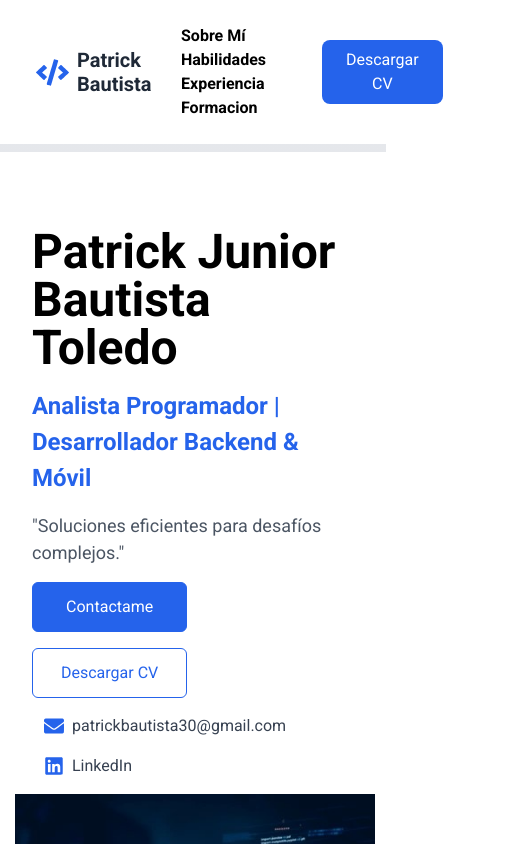
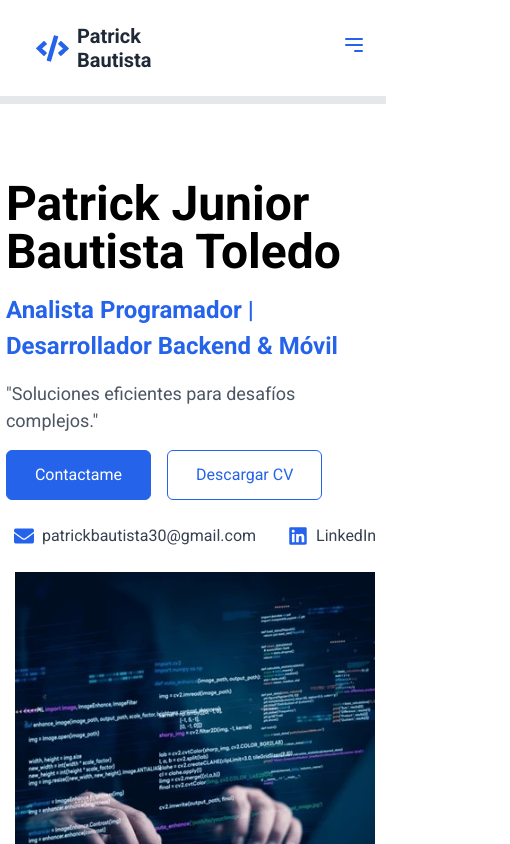
Before and after one commit to pbautistadev/patrick-portfolio, a React (Vite) app: page / in a window 390 px wide. Shown: the top 844 px of the page, 510 px wide, since content can reach past the window. Built offline with nearby package versions, Linux system fonts and the light colour scheme.

Commit message:
Update sizes to adaptative design and update for deploy

```diff
--- a/package.json
+++ b/package.json
@@ -1,5 +1,6 @@
 {
   "name": "patrickbautista-landing",
+  "homepage": "https://patrickbautista.github.io/",
   "private": true,
   "version": "0.0.0",
   "type": "module",
--- a/src/components/Abilities/Abilities.tsx
+++ b/src/components/Abilities/Abilities.tsx
@@ -187,7 +187,7 @@ function Abilities() {
   return (
     <div className="flex flex-col items-center w-full pt-15 pb-15">
       <h1 className="text-[30px] text-secondary font-bold">Mis habilidades</h1>
-      <div className="grid md:w-4/5 grid-cols-3 content-center gap-4 mt-8 pt-8">
+      <div className="grid w-6/8 md:grid-cols-3 grid-cols-2 content-center gap-4 mt-8 pt-8">
         {abilitiesLinks.map((link) => (
           <div
             key={link.id}
@@ -210,8 +210,8 @@ function Abilities() {
             <div>
               <ul
                 className={
-                  " content-center  " +
-                  (link.isColumn ? "grid grid-cols-3" : "row-auto")
+                  " content-center  row-auto" +
+                  (link.isColumn ? "md:grid grid-cols-3" : "md:row-auto")
                 }
               >
                 {link.abilities.map((ability) => (
--- a/src/components/About/About.tsx
+++ b/src/components/About/About.tsx
@@ -61,14 +61,14 @@ const About = () => {
           <p className="text-[18px] text-description">
             "Soluciones eficientes para desafíos complejos."
           </p>
-          <div className="flex flex-col md:flex-row gap-4">
+          <div className="flex flex-row gap-4">
             <div className="flex flex-col md:flex-row ">
-              <button
-                type="button"
+              <a
+                href="https://wa.me/393514136725?text=%C2%A1Hola%21%20Vi%20tu%20perfil%20de%20programador%20y%20me%20result%C3%B3%20muy%20interesante.%20Me%20gustar%C3%ADa%20conversar%20contigo%20sobre%20posibles%20oportunidades."
                 className="bg-primary text-white px-7 py-3 rounded-md border-primary border-1 active:bg-sky-600 transition duration-300"
               >
                 Contactame
-              </button>
+              </a>
             </div>
             <div className="flex flex-col md:flex-row ">
               <a
@@ -76,20 +76,16 @@ const About = () => {
                 target="_blank"
                 rel="noopener noreferrer"
                 download="cv_patrickbautista.pdf"
+                className="bg-white text-primary px-7 py-3 rounded-md border-primary border-1 active:bg-sky-600 active:text-white transition duration-300"
               >
-                <button
-                  type="button"
-                  className="bg-white text-primary px-7 py-3 rounded-md border-primary border-1 active:bg-sky-600 active:text-white transition duration-300"
-                >
-                  Descargar CV
-                </button>
+                Descargar CV
               </a>
             </div>
           </div>
-          <div className="flex flex-col md:flex-row gap-4">
-            <div className="flex flex-row gap-2">
+          <div className="flex flex-row gap-4">
+            <a className="flex flex-row gap-2 p-2">
               <svg
-                className="w-[20px] fill-current text-primary ml-3"
+                className="w-[20px] fill-current text-primary "
                 version="1.0"
                 viewBox="0 0 1000 1000"
               >
@@ -99,17 +95,20 @@ const About = () => {
               <p className="text-textgray text-[16px]">
                 patrickbautista30@gmail.com
               </p>
-            </div>
-            <div className="flex flex-row gap-2">
+            </a>
+            <a
+              href="https://wa.me/393514136725?text=%C2%A1Hola%21%20Vi%20tu%20perfil%20de%20programador%20y%20me%20result%C3%B3%20muy%20interesante.%20Me%20gustar%C3%ADa%20conversar%20contigo%20sobre%20posibles%20oportunidades."
+              className="flex flex-row gap-2 hover:bg-gray-200 transition duration-300 rounded-md p-2"
+            >
               <svg
-                className="w-[20px] fill-current text-primary ml-3"
+                className="w-[20px] fill-current text-primary "
                 version="1.0"
                 viewBox="0 0 1000 1000"
               >
                 <path d="M109.1 65C92.9 69.3 77 82.3 69.7 97.2 62.4 112.2 63 76 63 500c0 335.4.2 383.3 1.5 388.8 4.8 20.4 20.3 37.5 41.2 45.5l5.8 2.2 385.3.3c428.2.2 391.1.8 406.2-6.6 10.5-5.1 22.2-16.8 27.3-27.4 7.3-15.1 6.7 21.2 6.7-402.8s.6-387.7-6.7-402.8c-5.1-10.6-16.8-22.3-27.3-27.4-15-7.4 21.6-6.8-403.5-6.7-375.3 0-383.1 0-390.4 1.9zm171.4 124.7c17 4.3 32.1 14.6 43.1 29.3 8.8 11.8 13.5 27.1 13.5 43.5 0 22.1-7.9 40.8-23.4 55.1-19.5 18.1-47.1 24.7-72.6 17.4-26-7.4-46.9-29.8-52.7-56.4-2.4-11.2-1.6-28.2 2-39.1 7.3-22.6 27.6-42.5 50.2-49.1 12.3-3.5 27.7-3.8 39.9-.7zm397.2 195.4c32 2.6 60.2 11.9 78.3 25.7 8 6.1 18.5 16.7 24.5 24.7 5.9 7.9 15.7 27.6 19.5 39.5 6.1 18.7 10 41.2 12 68.5.6 8.4 1 65 1 141.7V813H683V699.7c0-62.2-.5-118.7-1-125.3-2.2-28.1-9.6-48.2-22.1-60.4-5.6-5.4-10.6-8.2-20.4-11.6-7.3-2.6-9.2-2.8-23-2.9-18 0-26.7 1.7-38.8 7.7-14.6 7.3-25 20-31.4 38.4-7.6 21.9-8.3 35.1-8.3 164.1V813H408V395h125l.2 28.7.3 28.8 2-3.3c4.3-7.2 14.5-20 20.6-25.8 31.2-29.6 71.9-42.5 121.6-38.3zM328 604v209H197V395h131v209z" />
               </svg>
               <p className="text-textgray text-[16px]">LinkedIn</p>
-            </div>
+            </a>
           </div>
         </div>
         <div className="basis-1/2 flex justify-start items-start md:ml-20">
@@ -119,7 +118,7 @@ const About = () => {
         </div>
       </div>
       <div className="w-full flex justify-center pt-15 pb-15">
-        <div className="md:w-1/2  flex flex-col items-center gap-6">
+        <div className="lg:w-1/2 w-2/3 flex flex-col items-center gap-6">
           <h1 className="text-[30px] text-secondary font-bold">Sobre Mi</h1>
           <p className="text-[18px] text-textgray">
             Analista Programador con gran capacidad de aprendizaje y adaptación
@@ -128,7 +127,7 @@ const About = () => {
             trabajar bajo presión para ofrecer soluciones eficientes a desafíos
             complejos.
           </p>
-          <div className="grid md:w-full grid-cols-3 content-center gap-4">
+          <div className="grid md:w-full lg:grid-cols-3 grid-cols-2 content-center gap-4">
             {aboutMeLinks.map((link) => (
               <div
                 key={link.id}
--- a/src/components/Experience/Experience.tsx
+++ b/src/components/Experience/Experience.tsx
@@ -23,7 +23,7 @@ const experienceInfo = [
 
 function Experience() {
   return (
-    <div className=" flex flex-col items-center bg-gradient-to-r from-gray-50 from-99% to-transparent to-99% pt-15 pb-15 mx-8">
+    <div className=" flex flex-col items-center bg-gradient-to-r from-gray-50 from-99% to-transparent to-99% pt-15 pb-15">
       <h1 className="text-[30px] text-secondary font-bold">
         Experiencia Laboral
       </h1>
--- a/src/components/Hero/Hero.tsx
+++ b/src/components/Hero/Hero.tsx
@@ -6,7 +6,7 @@ import Projects from "../Projects/Projects";
 
 const Hero = () => {
   return (
-    <nav>
+    <div>
       <section id="about">
         <About />
       </section>
@@ -22,7 +22,7 @@ const Hero = () => {
       <section id="formation">
         <Formation />
       </section>
-    </nav>
+    </div>
   );
 };
 
--- a/src/components/Navbar/Navbar.tsx
+++ b/src/components/Navbar/Navbar.tsx
@@ -1,16 +1,21 @@
-import React from "react";
+import React, { useState } from "react";
 import CV from "../../assets/pdf/patrickbautista_es.pdf";
 
 const navbarLinks = [
-  { id: 1, name: "Sobre Mí", path: "#about" },
+  { id: 1, name: "Sobre Mí", path: "/" },
   { id: 2, name: "Habilidades", path: "#abilities" },
   { id: 3, name: "Experiencia", path: "#experience" },
   { id: 4, name: "Formacion", path: "#formation" },
 ];
 
 const Navbar = () => {
+  const [isMenuOpen, setIsMenuOpen] = useState(false);
+
+  const toggleMenu = () => {
+    setIsMenuOpen(!isMenuOpen);
+  };
   return (
-    <nav>
+    <nav className="relative">
       <div className="flex justify-between items-center p-6 bg-white">
         <div className="flex items-center">
           <svg
@@ -26,7 +31,7 @@ const Navbar = () => {
             </h1>
           </div>
         </div>
-        <div>
+        <div className="hidden md:block">
           <ul>
             {navbarLinks.map((link) => (
               <li key={link.id} className="inline-block mx-6">
@@ -40,21 +45,82 @@ const Navbar = () => {
             ))}
           </ul>
         </div>
-        <div className="px-8">
+        <div className="hidden md:block px-8">
           <a
             href={CV}
             target="_blank"
             rel="noopener noreferrer"
             download="cv_patrickbautista.pdf"
+            className="bg-primary text-white px-6 py-3 rounded-lg active:bg-sky-600 transition duration-300"
           >
-            <button
-              type="button"
-              className="bg-primary text-white px-6 py-2 rounded-lg active:bg-sky-600 transition duration-300"
+            Descargar CV
+          </a>
+        </div>
+        <div className="md:hidden">
+          <button
+            onClick={toggleMenu}
+            className="text-gray-800 focus:outline-none"
+          >
+            <svg
+              className="text-primary w-6 h-6"
+              fill="none"
+              stroke="currentColor"
+              viewBox="0 0 24 24"
+            >
+              {isMenuOpen ? (
+                <path
+                  strokeLinecap="round"
+                  strokeLinejoin="round"
+                  strokeWidth="2"
+                  d="M6 18L18 6M6 6l12 12"
+                ></path>
+              ) : (
+                <path
+                  strokeLinecap="round"
+                  strokeLinejoin="round"
+                  strokeWidth="2"
+                  d="M4 6h16M4 12h16m-7 6h7"
+                ></path>
+              )}
+            </svg>
+          </button>
+        </div>
+      </div>
+      <div
+        className={`
+          md:hidden
+          absolute top-full left-0 right-0
+          bg-white shadow-lg z-20
+          transition-transform duration-300 ease-in-out
+          ${isMenuOpen ? "translate-y-0" : "-translate-y-full"}
+          ${isMenuOpen ? "block" : "hidden"}
+        `}
+      >
+        <ul className="flex flex-col items-center space-y-4 p-6">
+          {navbarLinks.map((link) => (
+            <li key={link.id}>
+              <a
+                href={link.path}
+                className="block text-[16px] font-bold text-gray-800 hover:text-primary"
+                onClick={() => setIsMenuOpen(false)}
+              >
+                {link.name}
+              </a>
+            </li>
+          ))}
+          <li className="mt-8">
+            <a
+              href={CV}
+              target="_blank"
+              rel="noopener noreferrer"
+              download="cv_patrickbautista.pdf"
+              className=" bg-primary text-white px-6 py-3 rounded-lg text-center active:bg-sky-600 transition duration-300"
+              onClick={() => setIsMenuOpen(false)}
             >
               Descargar CV
-            </button>
-          </a>
-        </div>
+            </a>
+          </li>
+        </ul>
       </div>
     </nav>
   );
--- a/vite.config.ts
+++ b/vite.config.ts
@@ -5,4 +5,5 @@ import tailwindcss from "@tailwindcss/vite";
 // https://vite.dev/config/
 export default defineConfig({
   plugins: [react(), tailwindcss()],
+  base: "/patrick-portfolio",
 });
```
Also changed, not shown: src/components/Footer/Footer.tsx (+23 -9 lines).
